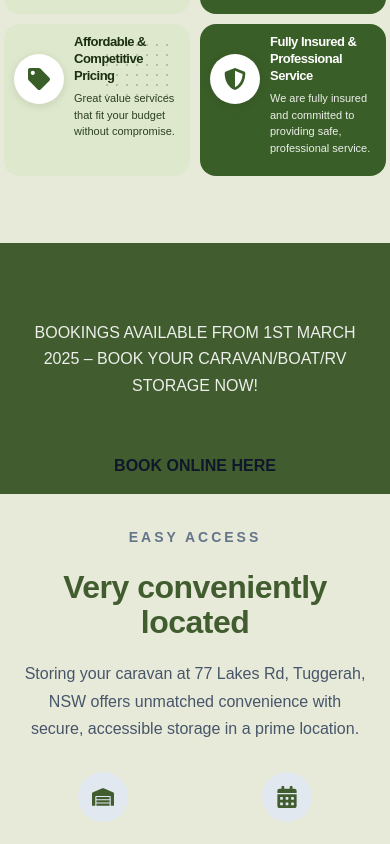
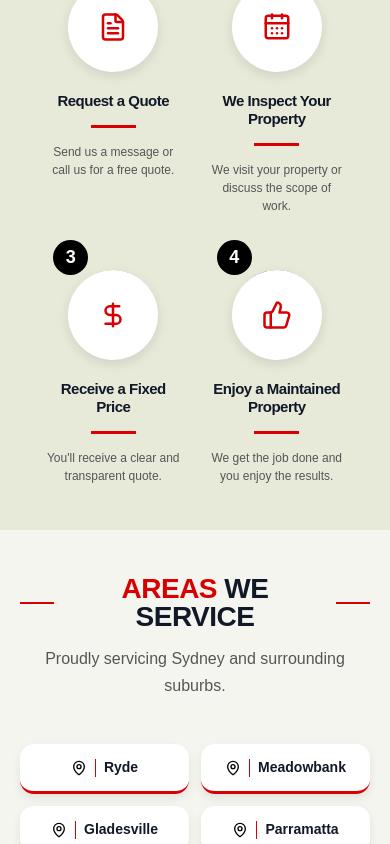
Before and after one commit to brandsbarrel/DNS, a React (Vite) app: page / in a window 390 px wide. Shown: the part 3340-4184 px from the top of the page. Built offline with nearby package versions, Linux system fonts and the light colour scheme.

Commit message:
how it works

```diff
--- a/package.json
+++ b/package.json
@@ -15,6 +15,7 @@
     "@tanstack/react-query": "^5.90.21",
     "aos": "^2.3.4",
     "axios": "^1.13.6",
+    "lucide-react": "^1.16.0",
     "react": "^19.2.0",
     "react-calendar": "^6.0.0",
     "react-countup": "^6.5.3",
--- /dev/null
+++ b/src/Components/HowItWorks/HowItWorks.css
@@ -0,0 +1,306 @@
+.works_steps1{
+padding:45px 20px;
+background:#E7EAD9;
+overflow:hidden;
+}
+
+.works_steps2{
+padding:45px 20px;
+background:#f5f5f0;
+overflow:hidden;
+}
+
+.container{
+max-width:1300px;
+margin:auto;
+}
+
+
+/* heading */
+
+.headingWrap{
+display:flex;
+align-items:center;
+justify-content:center;
+gap:35px;
+}
+
+.headingLine{
+height:2px;
+width:85px;
+background:#d80000;
+}
+
+.headingWrap h2{
+font-size:58px;
+font-weight:900;
+margin:0;
+line-height:1;
+}
+
+.headingWrap span{
+color:#d80000;
+}
+
+.subheading{
+text-align:center;
+font-size:24px;
+margin-top:15px;
+margin-bottom:70px;
+color:#555;
+}
+
+
+/* steps */
+
+.stepsGrid{
+display:grid;
+grid-template-columns:repeat(4,1fr);
+gap:30px;
+}
+
+.stepCard{
+text-align:center;
+}
+
+.circleArea{
+position:relative;
+height:170px;
+width:170px;
+margin:auto;
+}
+
+.curve{
+position:absolute;
+width:100%;
+height:100%;
+left:0;
+top:-10px;
+}
+
+.circle{
+position:absolute;
+bottom:0;
+left:50%;
+transform:translateX(-50%);
+
+width:140px;
+height:140px;
+
+background:white;
+border-radius:50%;
+
+display:flex;
+justify-content:center;
+align-items:center;
+
+box-shadow:
+0 4px 12px rgba(0,0,0,.1);
+}
+
+.circle svg{
+width:45px;
+height:45px;
+color:#d80000;
+}
+
+.stepNo{
+position:absolute;
+
+left:-5px;
+top:0;
+
+width:50px;
+height:50px;
+
+background:black;
+border-radius:50%;
+color:white;
+
+display:flex;
+justify-content:center;
+align-items:center;
+
+font-size:25px;
+font-weight:700;
+z-index:5;
+}
+
+.stepCard h3{
+font-size:20px;
+font-weight:800;
+margin-top:20px;
+min-height:48px;
+}
+
+.miniLine{
+width:45px;
+height:3px;
+background:#d80000;
+margin:15px auto;
+}
+
+.stepCard p{
+font-size:16px;
+line-height:1.7;
+color:#555;
+}
+
+
+/* divider */
+
+.divider{
+margin:30px 0;
+border-top:1px solid #ddd;
+}
+
+
+/* areas */
+
+.areaGrid{
+display:flex;
+flex-wrap:wrap;
+justify-content:center;
+gap:25px;
+}
+
+.areaTag{
+background:white;
+padding:16px 24px;
+
+display:flex;
+align-items:center;
+gap:15px;
+
+border-radius:14px;
+
+box-shadow:
+0 4px 10px rgba(0,0,0,.08);
+
+border-bottom:3px solid #d80000;
+
+font-size:22px;
+font-weight:700;
+}
+
+.areaTag svg{
+color:black;
+}
+
+.vertical{
+height:26px;
+width:1px;
+background:#d80000;
+}
+
+
+/* tablet */
+
+@media(max-width:992px){
+
+.stepsGrid{
+grid-template-columns:repeat(2,1fr);
+row-gap:45px;
+}
+
+.headingWrap h2{
+font-size:42px;
+}
+
+.subheading{
+font-size:20px;
+}
+
+}
+
+/* mobile */
+
+@media(max-width:600px){
+
+.works{
+padding:60px 15px;
+}
+
+.headingWrap{
+gap:10px;
+}
+
+.headingLine{
+width:35px;
+}
+
+.headingWrap h2{
+font-size:28px;
+text-align:center;
+}
+
+.subheading{
+font-size:16px;
+margin-bottom:45px;
+}
+
+.stepsGrid{
+grid-template-columns:repeat(2,1fr);
+gap:25px;
+}
+
+.circleArea{
+width:120px;
+height:120px;
+}
+
+.circle{
+width:90px;
+height:90px;
+}
+
+.circle svg{
+width:30px;
+height:30px;
+}
+
+.stepNo{
+width:35px;
+height:35px;
+font-size:18px;
+left:0;
+}
+
+.stepCard h3{
+font-size:15px;
+min-height:auto;
+}
+
+.stepCard p{
+font-size:12px;
+line-height:1.5;
+}
+
+
+/* FIXED AREA TAGS */
+
+.areaGrid{
+display:grid;
+grid-template-columns:repeat(2,1fr);
+gap:12px;
+}
+
+.areaTag{
+width:100%;
+padding:12px 10px;
+font-size:14px;
+justify-content:center;
+gap:8px;
+min-width:0;
+}
+
+.vertical{
+height:18px;
+}
+
+.areaTag svg{
+width:16px;
+height:16px;
+}
+
+}
--- /dev/null
+++ b/src/Components/HowItWorks/HowItWorks.jsx
@@ -0,0 +1,168 @@
+import "./HowItWorks.css";
+import {
+  FileText,
+  CalendarDays,
+  DollarSign,
+  ThumbsUp,
+  MapPin
+} from "lucide-react";
+
+export default function HowItWorks() {
+
+  const steps = [
+    {
+      no: "1",
+      icon: <FileText />,
+      title: "Request a Quote",
+      desc: "Send us a message or call us for a free quote."
+    },
+    {
+      no: "2",
+      icon: <CalendarDays />,
+      title: "We Inspect Your Property",
+      desc: "We visit your property or discuss the scope of work."
+    },
+    {
+      no: "3",
+      icon: <DollarSign />,
+      title: "Receive a Fixed Price",
+      desc: "You'll receive a clear and transparent quote."
+    },
+    {
+      no: "4",
+      icon: <ThumbsUp />,
+      title: "Enjoy a Maintained Property",
+      desc: "We get the job done and you enjoy the results."
+    }
+  ];
+
+  const areas = [
+    "Ryde",
+    "Meadowbank",
+    "Gladesville",
+    "Parramatta",
+    "Inner West",
+    "Hills District",
+    "Northern Suburbs"
+  ];
+
+  return (
+    <>
+    <section className="works_steps1">
+
+      <div className="container">
+
+        {/* Heading */}
+
+        <div className="headingWrap">
+
+          <span className="headingLine"></span>
+
+          <h2>
+            HOW <span>IT</span> WORKS
+          </h2>
+
+          <span className="headingLine"></span>
+
+        </div>
+
+        <p className="subheading">
+          Simple process, great results.
+        </p>
+
+
+        {/* Steps */}
+
+        <div className="stepsGrid">
+
+          {steps.map((step,index)=>(
+
+            <div className="stepCard" key={index}>
+
+              <div className="circleArea">
+
+                <div className="stepNo">
+                  {step.no}
+                </div>
+
+                <svg
+                className="curve"
+                viewBox="0 0 100 100"
+                >
+
+                <path
+                d="M15,70 A35,35 0 1,1 85,70"
+                fill="none"
+                stroke={index%2===0 ? "#d80000":"#000"}
+                strokeWidth="3"
+                />
+
+                </svg>
+
+                <div className="circle">
+
+                  {step.icon}
+
+                </div>
+
+              </div>
+
+              <h3>{step.title}</h3>
+
+              <div className="miniLine"></div>
+
+              <p>{step.desc}</p>
+
+            </div>
+
+          ))}
+
+        </div>
+        </div>
+        </section>
+
+        <section className="works_steps2">
+
+        {/* Areas */}
+
+          <div className="areas_back">
+        <div className="headingWrap">
+
+          <span className="headingLine"></span>
+
+          <h2>
+            <span>AREAS</span> WE SERVICE
+          </h2>
+
+          <span className="headingLine"></span>
+
+        </div>
+
+        <p className="subheading">
+          Proudly servicing Sydney and surrounding suburbs.
+        </p>
+
+
+        <div className="areaGrid">
+
+          {areas.map((area,index)=>(
+
+            <div className="areaTag" key={index}>
+
+              <MapPin size={20}/>
+
+              <span className="vertical"></span>
+
+              {area}
+
+            </div>
+
+          ))}
+
+        </div>
+          </div>
+
+    </section>
+    </>
+  );
+}
--- a/src/Pages/Home/Home.jsx
+++ b/src/Pages/Home/Home.jsx
@@ -6,6 +6,7 @@ import BannerCTA from "../../Components/BannerCTA/BannerCTA"
 import Stats from "../../Components/Stats/Stats"
 import FindUs from "../../Components/FindUs/FindUs"
 import ServiceCard from '../../Components/ServiceCard/ServiceCard'
+import HowItWorks from '../../Components/HowItWorks/HowItWorks'
 
 
 const Home = () => {
@@ -14,6 +15,7 @@ const Home = () => {
             <Hero />
             {/* <WelcomeText /> */}
             <ServiceCard/>
+            <HowItWorks/>
             <WhyChooseUs />
             <BannerCTA />
             <Stats />
```
Also changed, not shown: 1 other file (tests, documents, lock files or other folders).
